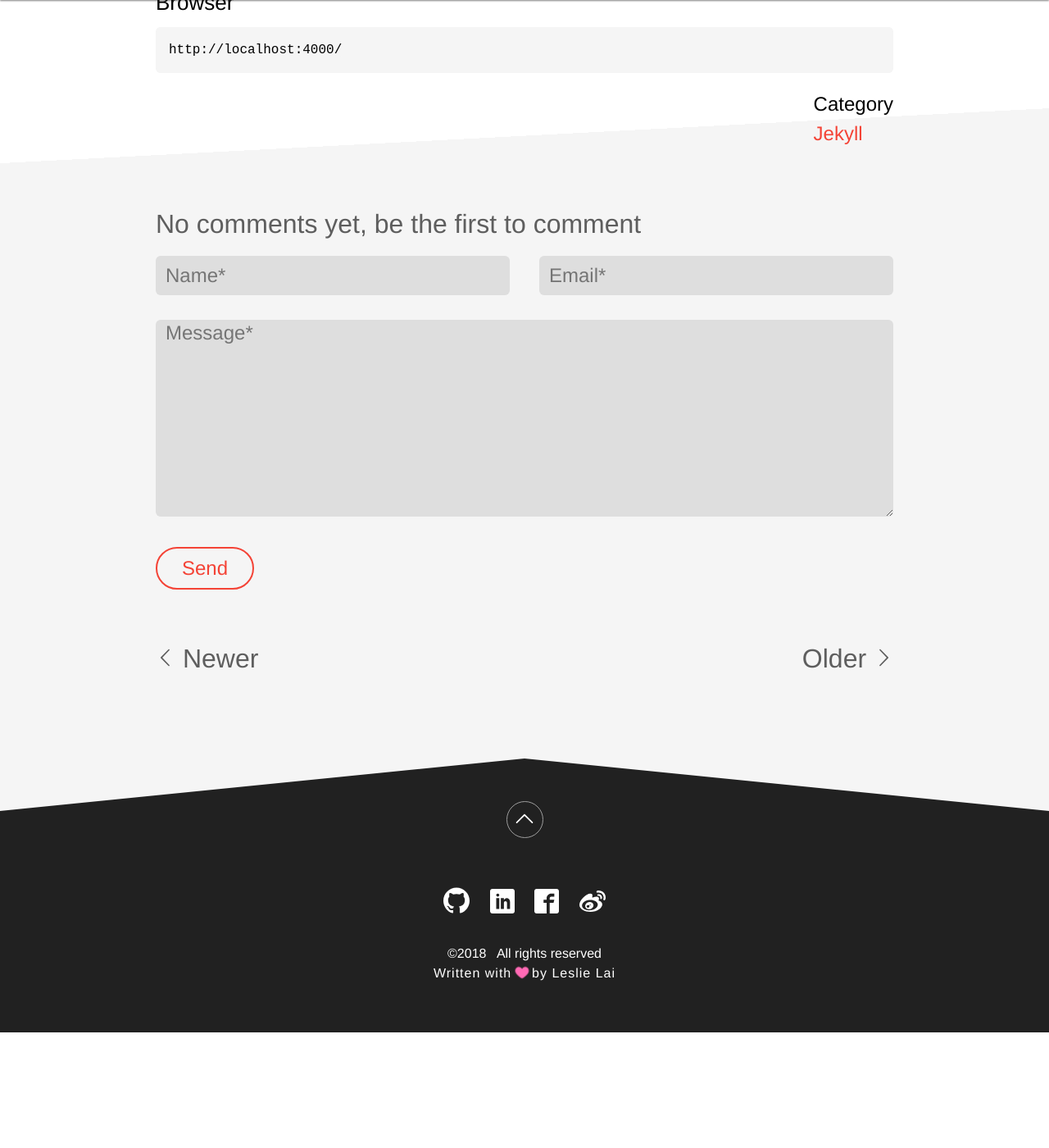
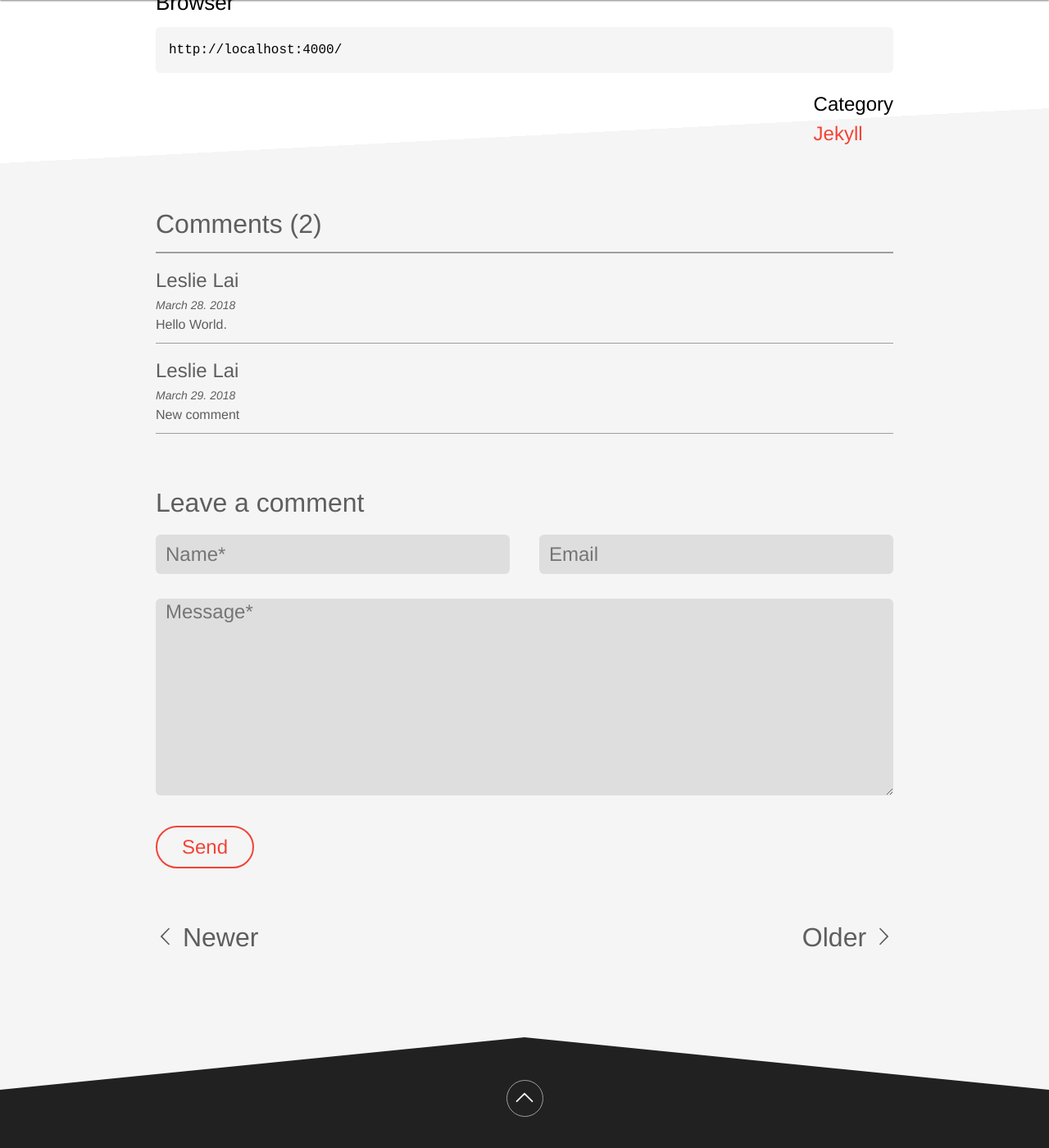
Before and after one commit to lcr/lcr.github.io, a Jekyll site: the page built from _posts/2017-12-28-jekyll-notes.md, in a window 1280 px wide and 1400 px high, scrolled down 1314 px. Shown: the whole window at 82% size. Built offline with Jekyll 4.4.1, drawn with Linux system fonts in a browser that asks for light colours; before the commit the page ends 2573 px from its top, so only the background shows below that.

Commit message:
comment ajax test

```diff
--- a/_includes/comment.html
+++ b/_includes/comment.html
@@ -15,44 +15,44 @@
 <h1 class="comment-new-title">No comments yet, be the first to comment</h1>
 {% endif %}
 
-<!--<form method="POST" action="https://api.staticman.net/v2/entry/lcr/lcr.github.io/master/comments"  novalidate="novalidate">-->
-  <!--<input name="options[redirect]" type="hidden" value="{{ page.url | absolute_url }}">-->
-  <!--<input name="options[slug]" type="hidden" value="{{ page.slug }}">-->
+<form method="POST" action="https://api.staticman.net/v2/entry/lcr/lcr.github.io/master/comments">
+  <input name="options[redirect]" type="hidden" value="{{ page.url | absolute_url }}">
+  <input name="options[slug]" type="hidden" value="{{ page.slug }}">
 
-  <!--<label><input class="comment-new-text" name="fields[name]" type="text" placeholder="Name*" autocomplete="name" required></label>-->
+  <label><input class="comment-new-text" name="fields[name]" type="text" placeholder="Name*" autocomplete="name" required></label>
 
-  <!--<label><input class="comment-new-email" name="fields[email]" type="email" placeholder="Email" autocomplete="email" pattern="/^([A-Za-z0-9_\-\.\u4e00-\u9fa5])+\@([A-Za-z0-9_\-\.])+\.([A-Za-z]{2,8})$/"></label>-->
+  <label><input class="comment-new-email" name="fields[email]" type="email" placeholder="Email" autocomplete="email" pattern="/^([A-Za-z0-9_\-\.\u4e00-\u9fa5])+\@([A-Za-z0-9_\-\.])+\.([A-Za-z]{2,8})$/"></label>
 
-  <!--<label><textarea class="comment-new-message" name="fields[message]" placeholder="Message*" required></textarea></label>-->
+  <label><textarea class="comment-new-message" name="fields[message]" placeholder="Message*" required></textarea></label>
 
-  <!--<input class="comment-new-submit" type="submit" value="Send">-->
+  <input class="comment-new-submit" type="submit" value="Send">
+</form>
+
+<!--<form class="comment-form" data-action="https://api.staticman.net/v2/entry/lcr/lcr.github.io/master" novalidate="novalidate">-->
+
+  <!--<input class="comment-input comment-input-slug" name="fields[redirect]" type="hidden" value="{{ page.slug | absolute_url }}">-->
+
+  <!--<input class="comment-input comment-input-optionsSlug" name="options[slug]" type="hidden" value="{{ page.slug }}">-->
+
+  <!--<input class="comment-input-catch" name="fields[catch]" type="text" tabindex="-1" placeholder="Last name" >-->
+
+  <!--<input class="comment-input comment-input-name" name="fields[name]" type="text" placeholder="Name*">-->
+
+  <!--<input class="comment-input comment-input-email" name="fields[email]" type="email" placeholder="Email*">-->
+
+  <!--<textarea class="comment-input comment-input-message" name="fields[message]" placeholder="Message*"></textarea>-->
+
+  <!--<div class="comment-errorMessages"></div>-->
+  <!--<div class="comment-sendFailed">Sending failed, please try again.</div>-->
+  <!--<div class="comment-sendSucceeded">Thank you! Your comment is sent.</div>-->
+
+  <!--<button class="comment-input-send" type="submit">Send</button>-->
+
+  <!--<div class="comment-overlay">-->
+    <!--<div class="comment-loader">-->
+      <!--<div class="comment-loaderElement"></div>-->
+      <!--<div class="comment-loaderElement comment-loaderElement&#45;&#45;two"></div>-->
+    <!--</div>-->
+  <!--</div>-->
+
 <!--</form>-->
-
-<form class="comment-form" data-action="https://api.staticman.net/v2/entry/lcr/lcr.github.io/master" novalidate="novalidate">
-
-  <input class="comment-input comment-input-slug" name="fields[redirect]" type="hidden" value="{{ page.slug | absolute_url }}">
-
-  <input class="comment-input comment-input-optionsSlug" name="options[slug]" type="hidden" value="{{ page.slug }}">
-
-  <input class="comment-input-catch" name="fields[catch]" type="text" tabindex="-1" placeholder="Last name" >
-
-  <input class="comment-input comment-input-name" name="fields[name]" type="text" placeholder="Name*">
-
-  <input class="comment-input comment-input-email" name="fields[email]" type="email" placeholder="Email*">
-
-  <textarea class="comment-input comment-input-message" name="fields[message]" placeholder="Message*"></textarea>
-
-  <div class="comment-errorMessages"></div>
-  <div class="comment-sendFailed">Sending failed, please try again.</div>
-  <div class="comment-sendSucceeded">Thank you! Your comment is sent.</div>
-
-  <button class="comment-input-send" type="submit">Send</button>
-
-  <div class="comment-overlay">
-    <div class="comment-loader">
-      <div class="comment-loaderElement"></div>
-      <div class="comment-loaderElement comment-loaderElement--two"></div>
-    </div>
-  </div>
-
-</form>
--- a/_sass/components/_comment.scss
+++ b/_sass/components/_comment.scss
@@ -24,6 +24,161 @@
   border-bottom: 1px solid $grey-color;
 }
 
+///*
+// * Comment new
+// */
+//.comment-new-title {
+//  margin-top: $spacing-unit * 2;
+//  margin-bottom: -15px;
+//}
+//
+//.comment-input-name {
+//  float: left;
+//  width: 48%;
+//  height: $spacing-unit * 1.6;
+//}
+//
+//.comment-input-email {
+//  float: right;
+//  width: 48%;
+//  height: $spacing-unit * 1.6;
+//}
+//
+//.comment-input-message {
+//  width: 100%;
+//  height: $spacing-unit * 8;
+//  overflow: hidden;
+//}
+//
+//.comment-input-name,
+//.comment-input-email,
+//.comment-input-message {
+//  margin-top: $spacing-unit;
+//  border: 0;
+//  border-radius: $spacing-unit / 5;
+//  font-size: $base-font-size * 1.5;
+//  text-indent: $spacing-unit / 3;
+//  color: darken($grey-color, 25%);
+//  background: lighten($grey-color, 25%);
+//  &:focus {
+//    background: lighten($grey-color, 20%);
+//  }
+//
+//  @include media-query($small) {
+//    width: 100%;
+//  }
+//}
+//
+////.comment--submit {
+////  margin-top: $spacing-unit;
+////  margin-bottom: $spacing-unit;
+////  border:$red-color 2px solid;
+////  border-radius: $spacing-unit;
+////  padding: ($spacing-unit / 3) $spacing-unit;
+////  font-size: $base-font-size * 1.5;
+////  color: $red-color;
+////  background: $light-grey-color;
+////  cursor: pointer;
+////  &:hover {
+////    background: $red-color;
+////    color: $white-color;
+////    box-shadow: 0 8px 16px 0 rgba(0,0,0,0.2), 0 6px 20px 0 rgba(0,0,0,0.19);
+////  }
+////}
+//
+//.comment-form {
+//  position: relative;
+//}
+//
+////.comment-input {
+////  background: rgba($black-color, 0.03);
+////  border-radius: 0.4rem;
+////  color: $black-color;
+////  padding: 1rem 1.5rem;
+////  resize: none;
+////  transition: background $time;
+////}
+//
+//.comment-input-catch {
+//  position: absolute;
+//  margin-left: -10000px;
+//  opacity: 0;
+//}
+//
+//.comment-sendFailed {
+//  color: $red-color;
+//  display: none;
+//  margin-bottom: 2rem;
+//}
+//
+//.comment-sendSucceeded {
+//  display: none;
+//  margin-bottom: 2rem;
+//}
+//
+//.comment-input-send {
+//  margin-top: $spacing-unit;
+//  margin-bottom: $spacing-unit;
+//  border: $red-color 2px solid;
+//  border-radius: $spacing-unit;
+//  padding: ($spacing-unit / 3) $spacing-unit;
+//  font-size: $base-font-size * 1.5;
+//  color: $red-color;
+//  background: $light-grey-color;
+//  cursor: pointer;
+//  &:hover {
+//    background: $red-color;
+//    color: $white-color;
+//    box-shadow: 0 8px 16px 0 rgba(0, 0, 0, 0.2), 0 6px 20px 0 rgba(0, 0, 0, 0.19);
+//  }
+//}
+//
+//.comment-overlay {
+//  display: none;
+//  justify-content: center;
+//  align-items: center;
+//  position: absolute;
+//  top: 0;
+//  left: 0;
+//  width: 100%;
+//  height: 100%;
+//  z-index: 10;
+//  background: transparent;
+//}
+//
+//.comment-loader {
+//  position: relative;
+//  margin: 0 auto;
+//  width: 40px;
+//  height: 40px;
+//}
+//
+//.comment-loaderElement {
+//  position: absolute;
+//  top: 0;
+//  left: 0;
+//  width: 100%;
+//  height: 100%;
+//  border-radius: 50%;
+//  background-color: $red-color;
+//  animation: comment-loader-bounce 2.0s infinite ease-in-out;
+//  opacity: 0.6;
+//}
+//
+//@keyframes comment-loader-bounce {
+//  0%, 100% {
+//    transform: scale(0);
+//  }
+//  50% {
+//    transform: scale(1);
+//  }
+//}
+//
+//.comment-loaderElement--two {
+//  background-color: $deep-grey-color;
+//  animation-delay: -1.0s;
+//}
+
 /*
  * Comment new
  */
@@ -32,27 +187,27 @@
   margin-bottom: -15px;
 }
 
-.comment-input-name {
+.comment-new-text {
   float: left;
   width: 48%;
   height: $spacing-unit * 1.6;
 }
 
-.comment-input-email {
+.comment-new-email {
   float: right;
   width: 48%;
   height: $spacing-unit * 1.6;
 }
 
-.comment-input-message {
+.comment-new-message {
   width: 100%;
   height: $spacing-unit * 8;
   overflow: hidden;
 }
 
-.comment-input-name,
-.comment-input-email,
-.comment-input-message {
+.comment-new-text,
+.comment-new-email,
+.comment-new-message {
   margin-top: $spacing-unit;
   border: 0;
   border-radius: $spacing-unit / 5;
@@ -69,57 +224,10 @@
   }
 }
 
-//.comment--submit {
-//  margin-top: $spacing-unit;
-//  margin-bottom: $spacing-unit;
-//  border:$red-color 2px solid;
-//  border-radius: $spacing-unit;
-//  padding: ($spacing-unit / 3) $spacing-unit;
-//  font-size: $base-font-size * 1.5;
-//  color: $red-color;
-//  background: $light-grey-color;
-//  cursor: pointer;
-//  &:hover {
-//    background: $red-color;
-//    color: $white-color;
-//    box-shadow: 0 8px 16px 0 rgba(0,0,0,0.2), 0 6px 20px 0 rgba(0,0,0,0.19);
-//  }
-//}
-
-.comment-form {
-  position: relative;
-}
-
-//.comment-input {
-//  background: rgba($black-color, 0.03);
-//  border-radius: 0.4rem;
-//  color: $black-color;
-//  padding: 1rem 1.5rem;
-//  resize: none;
-//  transition: background $time;
-//}
-
-.comment-input-catch {
-  position: absolute;
-  margin-left: -10000px;
-  opacity: 0;
-}
-
-.comment-sendFailed {
-  color: $red-color;
-  display: none;
-  margin-bottom: 2rem;
-}
-
-.comment-sendSucceeded {
-  display: none;
-  margin-bottom: 2rem;
-}
-
-.comment-input-send {
+.comment-new-submit {
   margin-top: $spacing-unit;
   margin-bottom: $spacing-unit;
-  border: $red-color 2px solid;
+  border:$red-color 2px solid;
   border-radius: $spacing-unit;
   padding: ($spacing-unit / 3) $spacing-unit;
   font-size: $base-font-size * 1.5;
@@ -129,52 +237,6 @@
   &:hover {
     background: $red-color;
     color: $white-color;
-    box-shadow: 0 8px 16px 0 rgba(0, 0, 0, 0.2), 0 6px 20px 0 rgba(0, 0, 0, 0.19);
+    box-shadow: 0 8px 16px 0 rgba(0,0,0,0.2), 0 6px 20px 0 rgba(0,0,0,0.19);
   }
 }
-
-.comment-overlay {
-  display: none;
-  justify-content: center;
-  align-items: center;
-  position: absolute;
-  top: 0;
-  left: 0;
-  width: 100%;
-  height: 100%;
-  z-index: 10;
-  background: transparent;
-}
-
-.comment-loader {
-  position: relative;
-  margin: 0 auto;
-  width: 40px;
-  height: 40px;
-}
-
-.comment-loaderElement {
-  position: absolute;
-  top: 0;
-  left: 0;
-  width: 100%;
-  height: 100%;
-  border-radius: 50%;
-  background-color: $red-color;
-  animation: comment-loader-bounce 2.0s infinite ease-in-out;
-  opacity: 0.6;
-}
-
-@keyframes comment-loader-bounce {
-  0%, 100% {
-    transform: scale(0);
-  }
-  50% {
-    transform: scale(1);
-  }
-}
-
-.comment-loaderElement--two {
-  background-color: $deep-grey-color;
-  animation-delay: -1.0s;
-}
--- a/assets/js/main.js
+++ b/assets/js/main.js
@@ -143,101 +143,101 @@
 
 
 
-const commentForm = document.querySelector('.comment-form');
-const commentFormInputs = document.querySelectorAll('.comment-input');
-const slugInput = document.querySelector('.comment-input-slug');
-const optionsSlugInput = document.querySelector('.comment-input-optionsSlug');
-const catchInput = document.querySelector('.comment-input-catch');
-const nameInput = document.querySelector('.comment-input-name');
-const emailInput = document.querySelector('.comment-input-email');
-const messageInput = document.querySelector('.comment-input-message');
-const sendFailedDiv = document.querySelector('.comment-sendFailed');
-const errorMessagesDiv = document.querySelector('.comment-errorMessages');
-const sendSucceededDiv = document.querySelector('.comment-sendSucceeded');
-const overlayDiv = document.querySelector('.comment-overlay');
-
-function post(url, data, callback, errorCallback) {
-  const xhr = new XMLHttpRequest();
-  xhr.open('POST', url);
-  xhr.setRequestHeader('Content-Type', 'application/x-www-form-urlencoded');
-  xhr.onload = function() {
-    if (xhr.status === 200) {
-      callback(xhr.responseText);
-    } else if (xhr.status !== 200) {
-      errorCallback(xhr.responseText);
-    }
-  };
-  xhr.send(encodeURI(data));
-}
-
-if (commentForm) {
-  commentForm.addEventListener('submit', (e) => {
-    e.preventDefault();
-    errorMessagesDiv.innerHTML = '';
-    sendFailedDiv.style.display = 'none';
-    sendSucceededDiv.style.display = 'none';
-
-    const slug = slugInput.value.trim();
-    const optionsSlug = optionsSlugInput.value.trim();
-    const name = nameInput.value.trim();
-    const catchValue = catchInput.value.trim();
-    const email = emailInput.value.trim();
-    const message = messageInput.value.trim();
-
-    let error = false;
-    let fatalError = false;
-    const messages = [];
-
-    if (slug === '' || slug !== optionsSlug || catchValue !== '') {
-      fatalError = true;
-    }
-
-    if (name.length < 2) {
-      error = true;
-      messages.push('Please enter name');
-    }
-
-    if (email.search(/^[a-zA-Z0-9.!#$%&’*+/=?^_`{|}~-]+@[a-zA-Z0-9-]+(?:\.[a-zA-Z0-9-]+)*$/) === -1) {
-      error = true;
-      messages.push('Please enter valid email');
-    }
-
-    if (message.length < 2) {
-      error = true;
-      messages.push('Please enter message');
-    }
-
-    if (fatalError) {
-      return false;
-    }
-
-    if (error) {
-      errorMessagesDiv.innerHTML = messages.join('<br>');
-      return false;
-    }
-
-
-    const params = [];
-
-    for (let i = 0; i < commentFormInputs.length; i++) {
-      const input = commentFormInputs[i];
-      params.push(`${ input.name }=${ input.value }`);
-    }
-
-    overlayDiv.style.display = 'flex';
-
-    post(
-      e.target.getAttribute('data-action'),
-      params.join('&'),
-      function(text){
-        commentForm.reset();
-        sendSucceededDiv.style.display = 'block';
-        overlayDiv.style.display = 'none';
-      },
-      function(text){
-        sendFailedDiv.style.display = 'block';
-        overlayDiv.style.display = 'none';
-      }
-    );
-  });
-}
+// const commentForm = document.querySelector('.comment-form');
+// const commentFormInputs = document.querySelectorAll('.comment-input');
+// const slugInput = document.querySelector('.comment-input-slug');
+// const optionsSlugInput = document.querySelector('.comment-input-optionsSlug');
+// const catchInput = document.querySelector('.comment-input-catch');
+// const nameInput = document.querySelector('.comment-input-name');
+// const emailInput = document.querySelector('.comment-input-email');
+// const messageInput = document.querySelector('.comment-input-message');
+// const sendFailedDiv = document.querySelector('.comment-sendFailed');
+// const errorMessagesDiv = document.querySelector('.comment-errorMessages');
+// const sendSucceededDiv = document.querySelector('.comment-sendSucceeded');
+// const overlayDiv = document.querySelector('.comment-overlay');
+//
+// function post(url, data, callback, errorCallback) {
+//   const xhr = new XMLHttpRequest();
+//   xhr.open('POST', url);
+//   xhr.setRequestHeader('Content-Type', 'application/x-www-form-urlencoded');
+//   xhr.onload = function() {
+//     if (xhr.status === 200) {
+//       callback(xhr.responseText);
+//     } else if (xhr.status !== 200) {
+//       errorCallback(xhr.responseText);
+//     }
+//   };
+//   xhr.send(encodeURI(data));
+// }
+//
+// if (commentForm) {
+//   commentForm.addEventListener('submit', (e) => {
+//     e.preventDefault();
+//     errorMessagesDiv.innerHTML = '';
+//     sendFailedDiv.style.display = 'none';
+//     sendSucceededDiv.style.display = 'none';
+//
+//     const slug = slugInput.value.trim();
+//     const optionsSlug = optionsSlugInput.value.trim();
+//     const name = nameInput.value.trim();
+//     const catchValue = catchInput.value.trim();
+//     const email = emailInput.value.trim();
+//     const message = messageInput.value.trim();
+//
+//     let error = false;
+//     let fatalError = false;
+//     const messages = [];
+//
+//     if (slug === '' || slug !== optionsSlug || catchValue !== '') {
+//       fatalError = true;
+//     }
+//
+//     if (name.length < 2) {
+//       error = true;
+//       messages.push('Please enter name');
+//     }
+//
+//     if (email.search(/^[a-zA-Z0-9.!#$%&’*+/=?^_`{|}~-]+@[a-zA-Z0-9-]+(?:\.[a-zA-Z0-9-]+)*$/) === -1) {
+//       error = true;
+//       messages.push('Please enter valid email');
+//     }
+//
+//     if (message.length < 2) {
+//       error = true;
+//       messages.push('Please enter message');
+//     }
+//
+//     if (fatalError) {
+//       return false;
+//     }
+//
+//     if (error) {
+//       errorMessagesDiv.innerHTML = messages.join('<br>');
+//       return false;
+//     }
+//
+//
+//     const params = [];
+//
+//     for (let i = 0; i < commentFormInputs.length; i++) {
+//       const input = commentFormInputs[i];
+//       params.push(`${ input.name }=${ input.value }`);
+//     }
+//
+//     overlayDiv.style.display = 'flex';
+//
+//     post(
+//       e.target.getAttribute('data-action'),
+//       params.join('&'),
+//       function(text){
+//         commentForm.reset();
+//         sendSucceededDiv.style.display = 'block';
+//         overlayDiv.style.display = 'none';
+//       },
+//       function(text){
+//         sendFailedDiv.style.display = 'block';
+//         overlayDiv.style.display = 'none';
+//       }
+//     );
+//   });
+// }
--- a/staticman.yml
+++ b/staticman.yml
@@ -1,6 +1,6 @@
 comments:
 
-  allowedFields: ["name", "email", "message","slug","catch","redirect"]
+  allowedFields: ["name", "email", "message"]
 
   branch: "master"
 
@@ -22,7 +22,7 @@
 
   path: "_data/comments/{options.slug}"
 
-  requiredFields: ["name", "email","message"]
+  requiredFields: ["name", "message"]
 
   transforms:
     email: md5
```
Also changed, not shown: _data/comments/jekyll-notes/entry1522243524773.yml (renamed from _data/comments/jekyll-guide/entry1522243524773.yml), _data/comments/jekyll-notes/entry1522315394301.yml (renamed from _data/comments/jekyll-guide/entry1522315394301.yml).
